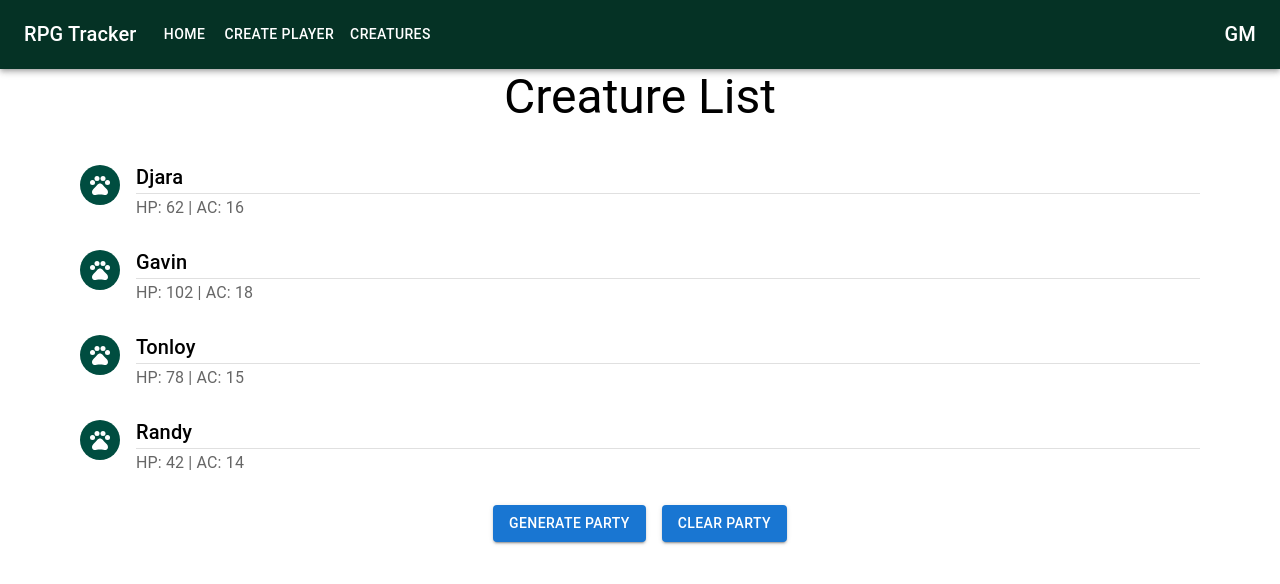
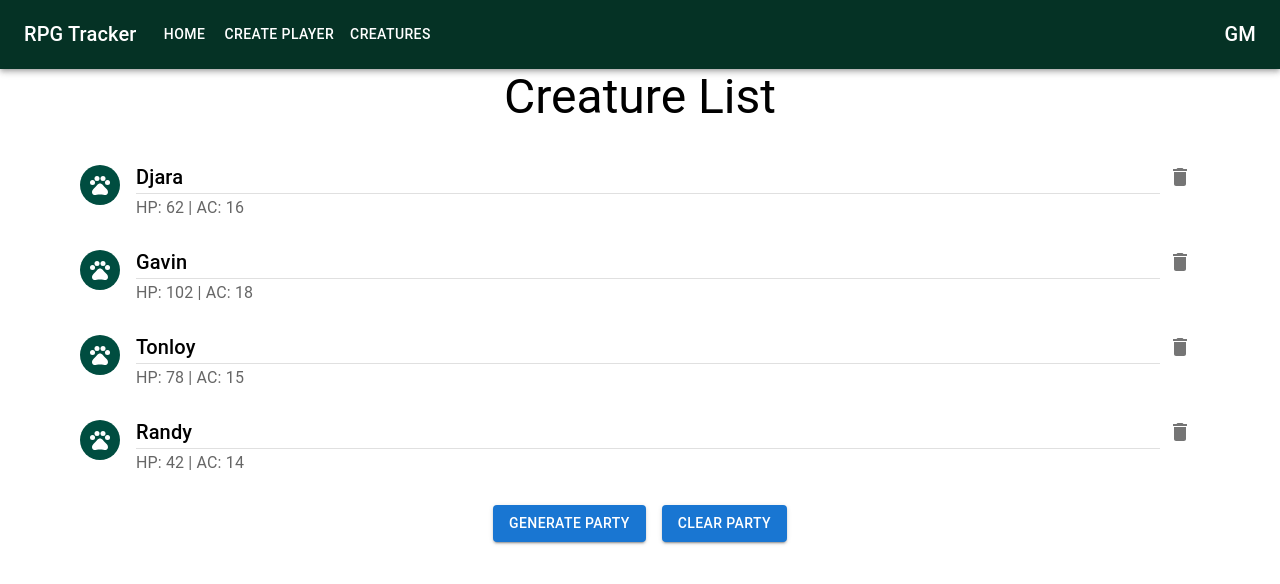
Before and after one commit to lchapmb/rpgTracker, a React (Create React App) app: page /creatures-page in a window 1280 px wide. Both pictures are taken after a click on the button "GENERATE PARTY". Shown: the top 584 px of the page. Built offline with nearby package versions, Linux system fonts and the light colour scheme.

Commit message:
test creatures now use character model on generation

```diff
--- a/src/components/CreaturesList.tsx
+++ b/src/components/CreaturesList.tsx
@@ -7,15 +7,23 @@ import {
   ListItemAvatar,
   Avatar,
   ListItemText,
+  IconButton,
 } from "@mui/material";
 import { teal } from "@mui/material/colors";
 import PetsIcon from "@mui/icons-material/Pets";
+import DeleteIcon from "@mui/icons-material/Delete";
 
 // import context
 import { useCreaturesContext } from "../views/App";
 
 export default function CreaturesList() {
-  const { creaturesArr } = useCreaturesContext();
+  const { creaturesArr, setCreaturesArr } = useCreaturesContext();
+
+  const removeCreature = (creatureId: number) => {
+    console.log(`It's ${creatureId}, end them!`);
+    const arr = creaturesArr;
+    console.log(arr);
+  };
 
   return (
     <>
@@ -42,6 +50,9 @@ export default function CreaturesList() {
                   HP: {creature.health} | AC: {creature.armour}
                 </Typography>
               </ListItemText>
+              <IconButton onClick={() => removeCreature(creature.id)}>
+                <DeleteIcon />
+              </IconButton>
             </ListItem>
           ))}
         </List>
```
